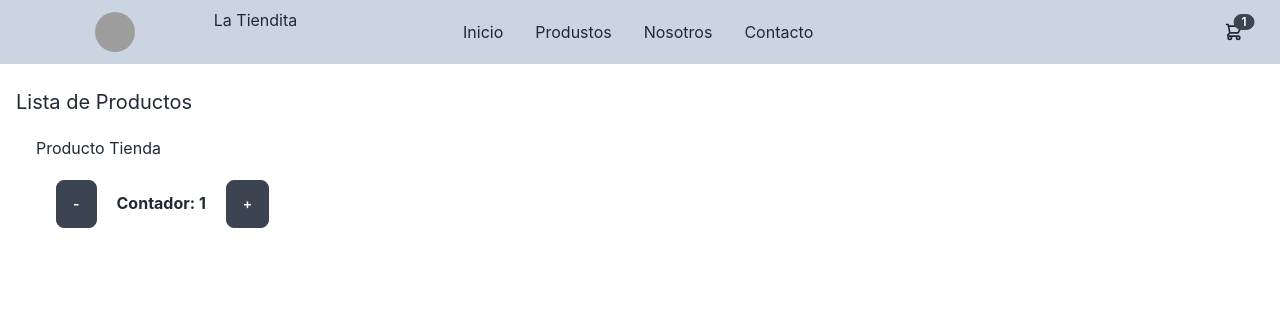
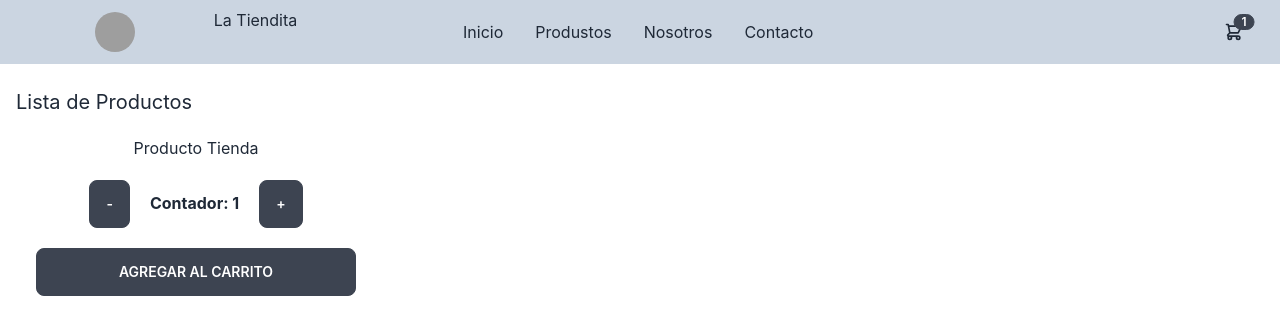
Before and after one commit to brufeliromero/tienda_brufeli, a React (Create React App) app: page / in a window 1280 px wide. Shown: the top 334 px of the page. Built offline with nearby package versions, Linux system fonts and the light colour scheme; grey boxes are pictures that could not be loaded.

Commit message:
ItemCount Corregido

```diff
--- a/src/components/ItemCount.jsx
+++ b/src/components/ItemCount.jsx
@@ -4,13 +4,13 @@ import { useState } from 'react';
 
 const ItemCount = ( { stock, initial,  onAdd } ) => {
 
-  const [counter, setCounter] = useState(1)
+  const [counter, setCounter] = useState(Number(initial))
 
 
   const sumarPruducto = () =>{
     // console.log('hiciste click')
-    console.log(stoke);
-    if(counter < 5){
+    // console.log(stock)
+    if(counter < Number(stock)){
       setCounter(counter + 1)
     }
   }
@@ -22,15 +22,15 @@ const ItemCount = ( { stock, initial,  onAdd } ) => {
     }
   }
 
-  const stoke = 5;
-
-
   return (
-    <div className='m-5'>
-        <h3>Producto Tienda</h3>
-        <button onClick={restarProducto} className='btn m-5'>-</button>
-        <strong>Contador: {counter}</strong>
-        <button onClick={sumarPruducto} className='btn m-5'>+</button>
+    <div className='m-5 w-80'>
+        <h3 className='text-center'>Producto Tienda</h3>
+        <div className='text-center'>
+          <button onClick={restarProducto} className='btn m-5'>-</button>
+          <strong>Contador: {counter}</strong>
+          <button onClick={sumarPruducto} className='btn m-5'>+</button>
+        </div>
+        <button className='btn w-full'>Agregar al Carrito</button>
       </div>
   )
 }
--- a/src/components/ItemListContainer.jsx
+++ b/src/components/ItemListContainer.jsx
@@ -5,7 +5,7 @@ const ItemListContainer = ({greeting}) => {
   return (
     <>
       <div className='text-xl'>{greeting}</div>
-      <ItemCount />
+      <ItemCount stock='10' initial='1' />
     </>
   )
 }
```
